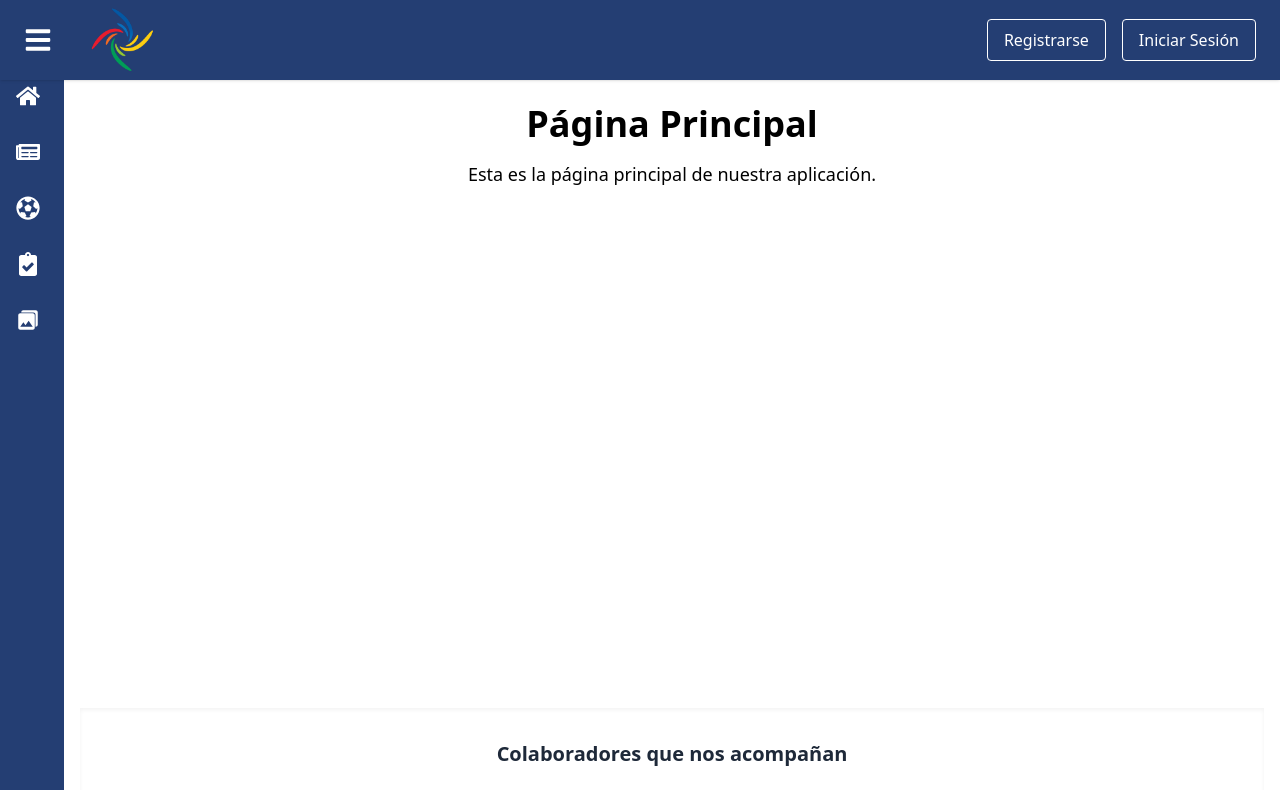
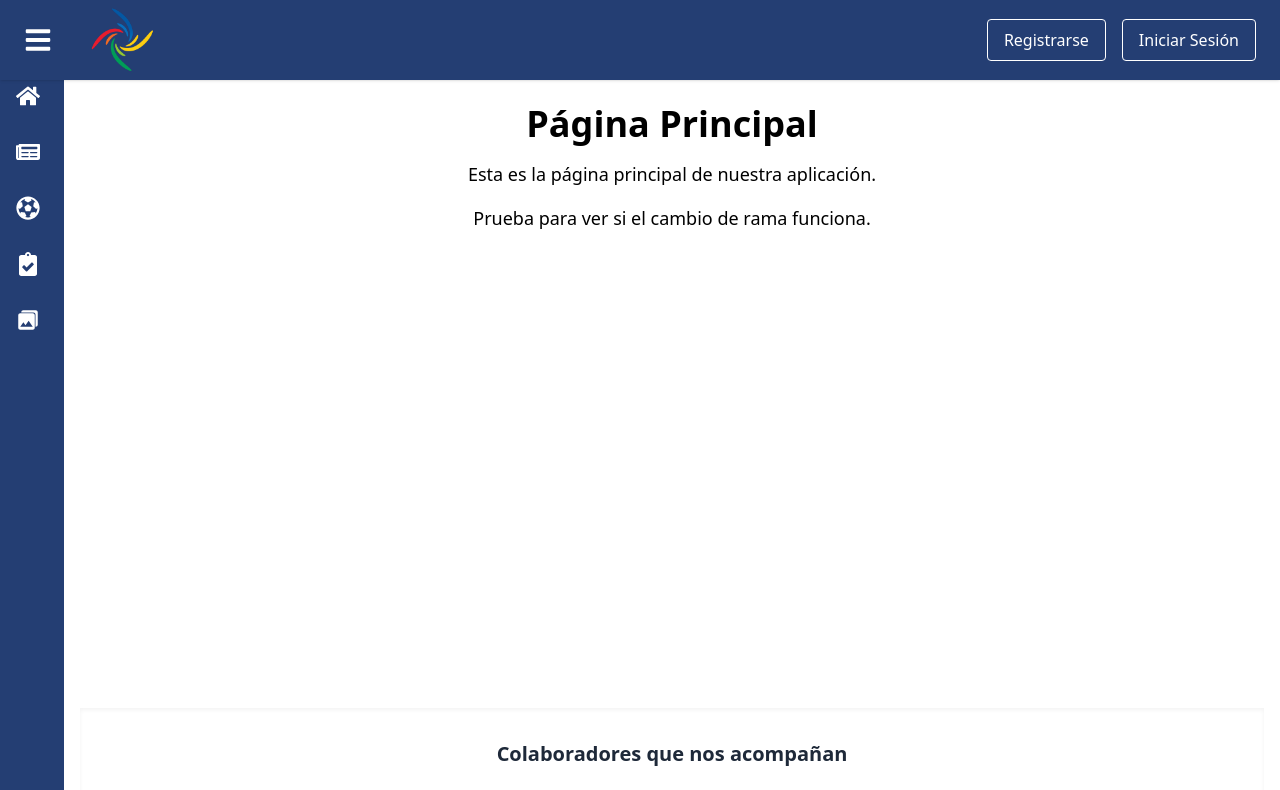
Before and after one commit to JuanF368/TPFinal-interfacultades, a React (Vite) app in the folder interfacultades/: page / in a window 1280 px wide. Shown: the top 790 px of the page. Built offline with nearby package versions, Linux system fonts and the light colour scheme.

Commit message:
prueba rama de la otra materia

```diff
--- a/interfacultades/src/Pages/Home.jsx
+++ b/interfacultades/src/Pages/Home.jsx
@@ -50,6 +50,7 @@ const Home = () => {
       <main className='flex-1 container mx-auto px-4 py-6'>
         <h1 className="text-4xl font-bold">Página Principal</h1>
         <p className="mt-4 text-lg">Esta es la página principal de nuestra aplicación.</p>
+        <p className="mt-4 text-lg">Prueba para ver si el cambio de rama funciona.</p>
       </main>
 
       <div className='bg-white py-8 shadow-inner mt-16'>
```
